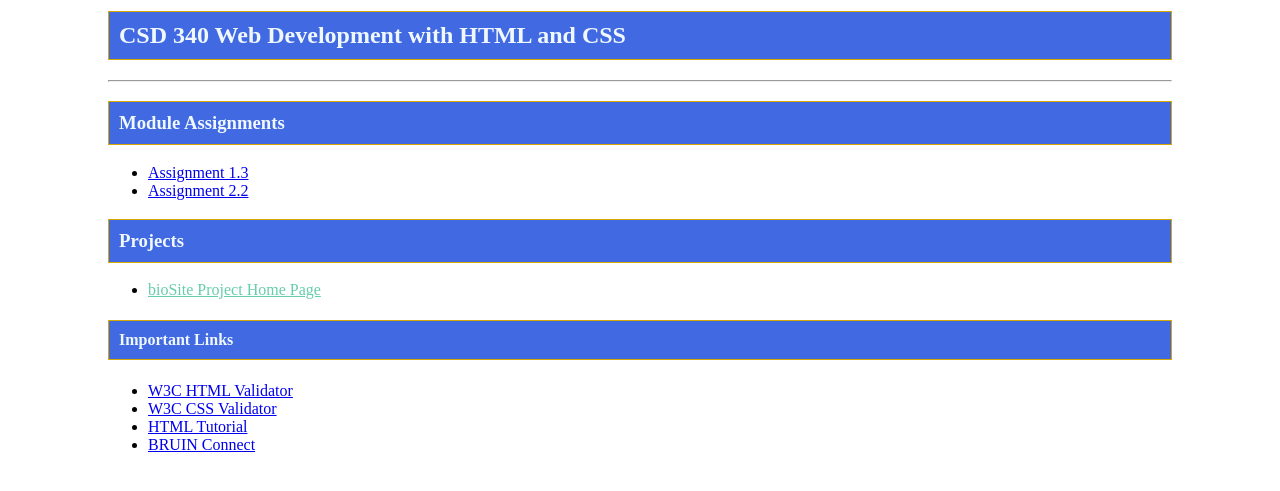
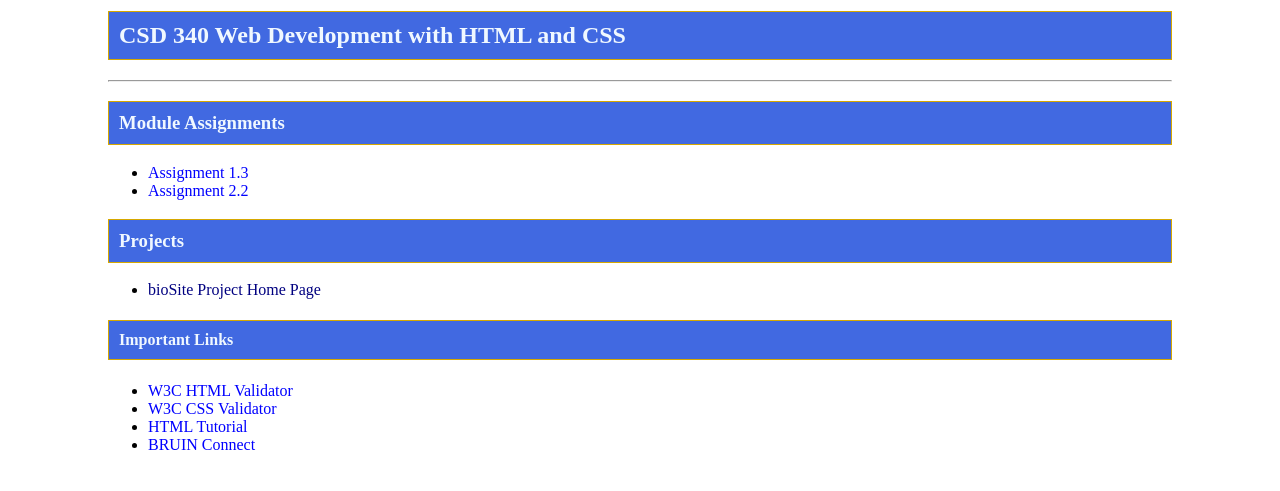
Before and after one commit to bhasty95/csd-340, a plain HTML site: page index.html in a window 1280 px wide. Shown: the part 119-610 px from the top of the page. Drawn offline with Linux system fonts and the light colour scheme.

Commit message:
Update site.css

```diff
--- a/site.css
+++ b/site.css
@@ -14,19 +14,19 @@ h1, h2, h3, h4 {
 }
 
 /* Anchor tag styling */
-a: {
-  color: #0000CD;
+a:link {
+  color: blue;
   text-decoration: none;
 }
 
 /* Set anchor hover to gold */
 a:hover {
-  color: #FFD700;
+  color: gold;
   text-decoration: none;
 }
 
 /* Set anchor visited to Pale Turquoise */
 a:visited {
-  color: #66CDAA;
+  color: navy;
   text-decoration: none;
 }
```
